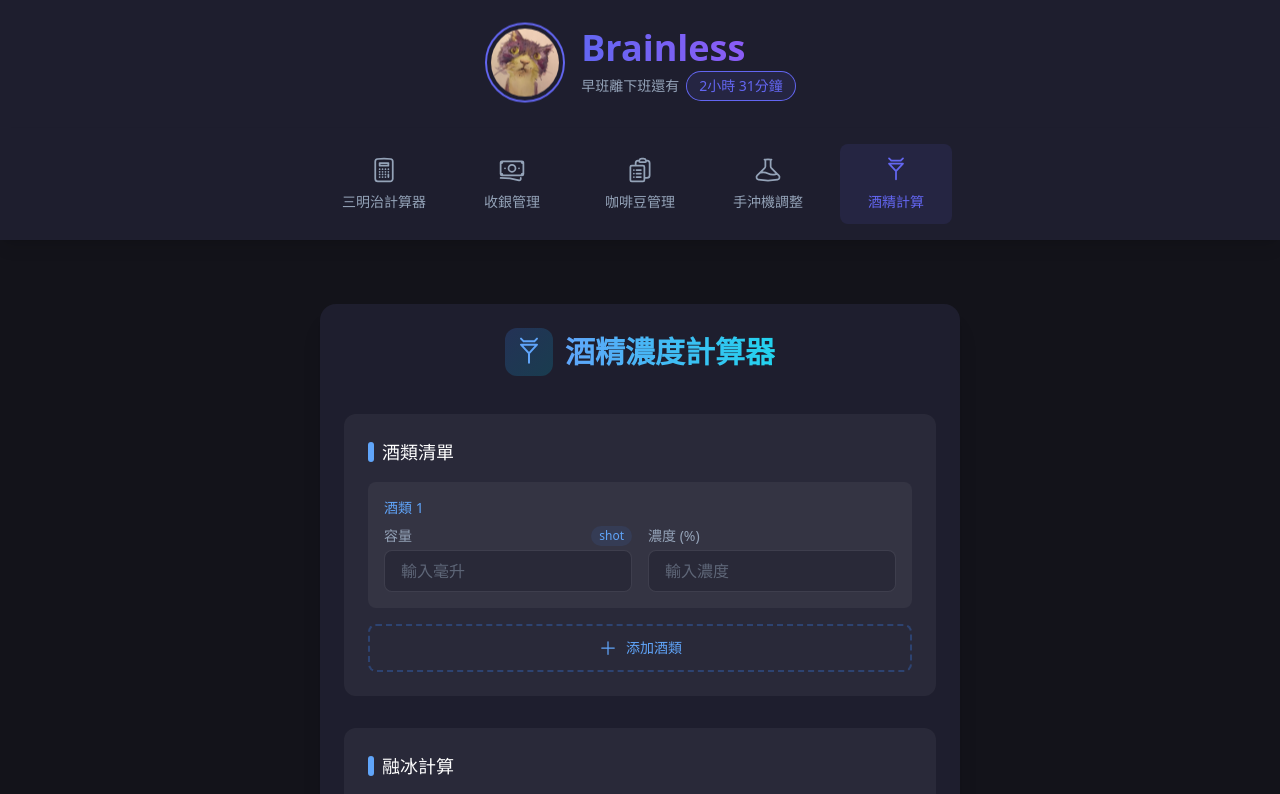
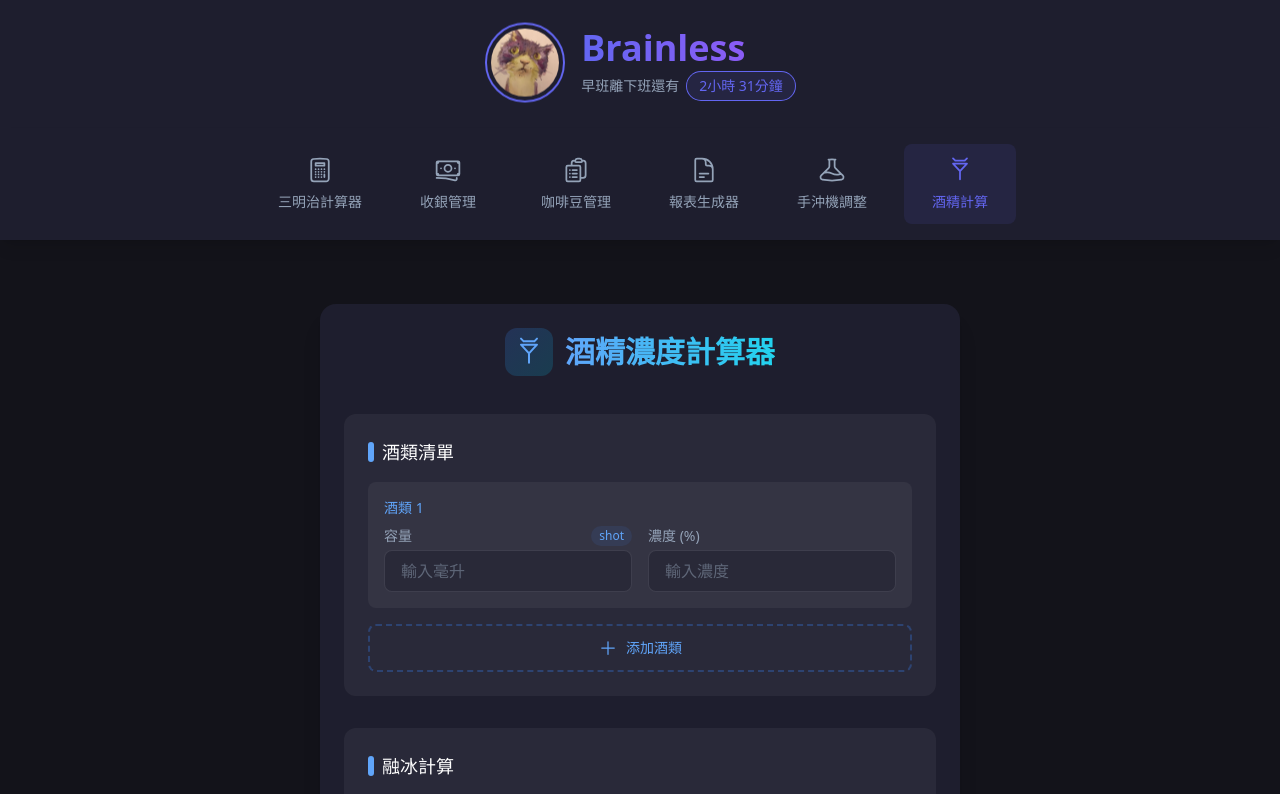
Before and after one commit to greedysisyphus/Brainless, a React (Vite) app: page /#/alcohol in a window 1280 px wide. Shown: the top 794 px of the page. Built offline with nearby package versions, Linux system fonts and the light colour scheme; no server answers; the database is empty.

Commit message:
feat: 重新加入報表生成器導航選項

```diff
--- a/src/components/layout/Navigation.jsx
+++ b/src/components/layout/Navigation.jsx
@@ -6,7 +6,8 @@ import {
   BeakerIcon,
   ChartBarIcon,
   ClipboardDocumentListIcon,
-  DocumentTextIcon
+  DocumentTextIcon,
+  FunnelIcon
 } from '@heroicons/react/24/outline'
 import React from 'react'
 
@@ -66,6 +67,11 @@ const MENU_ITEMS = [
     icon: <ClipboardDocumentListIcon className="w-5 h-5" />
   },
   {
+    path: '/daily-reports',
+    label: '報表生成器',
+    icon: <DocumentTextIcon className="w-5 h-5" />
+  },
+  {
     path: '/poursteady',
     label: '手沖機調整',
     icon: <BeakerIcon className="w-5 h-5" />
```
